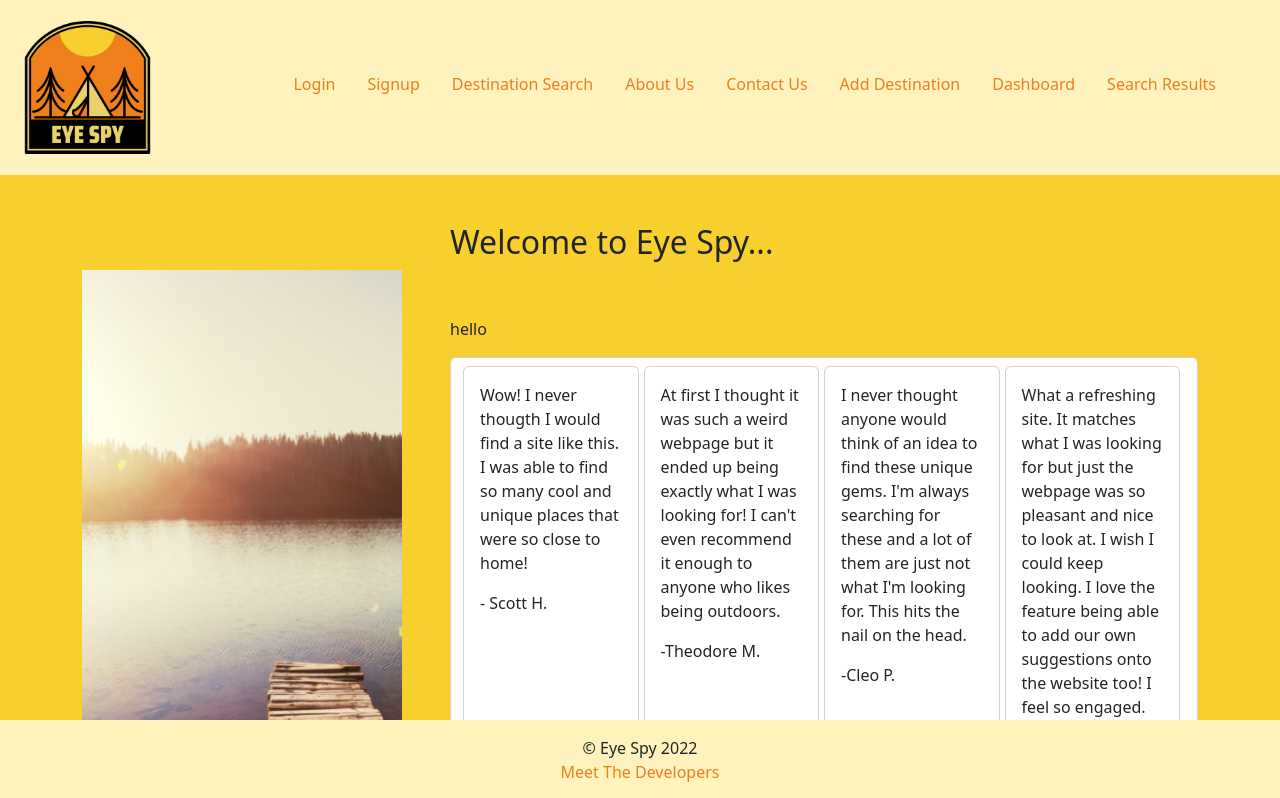
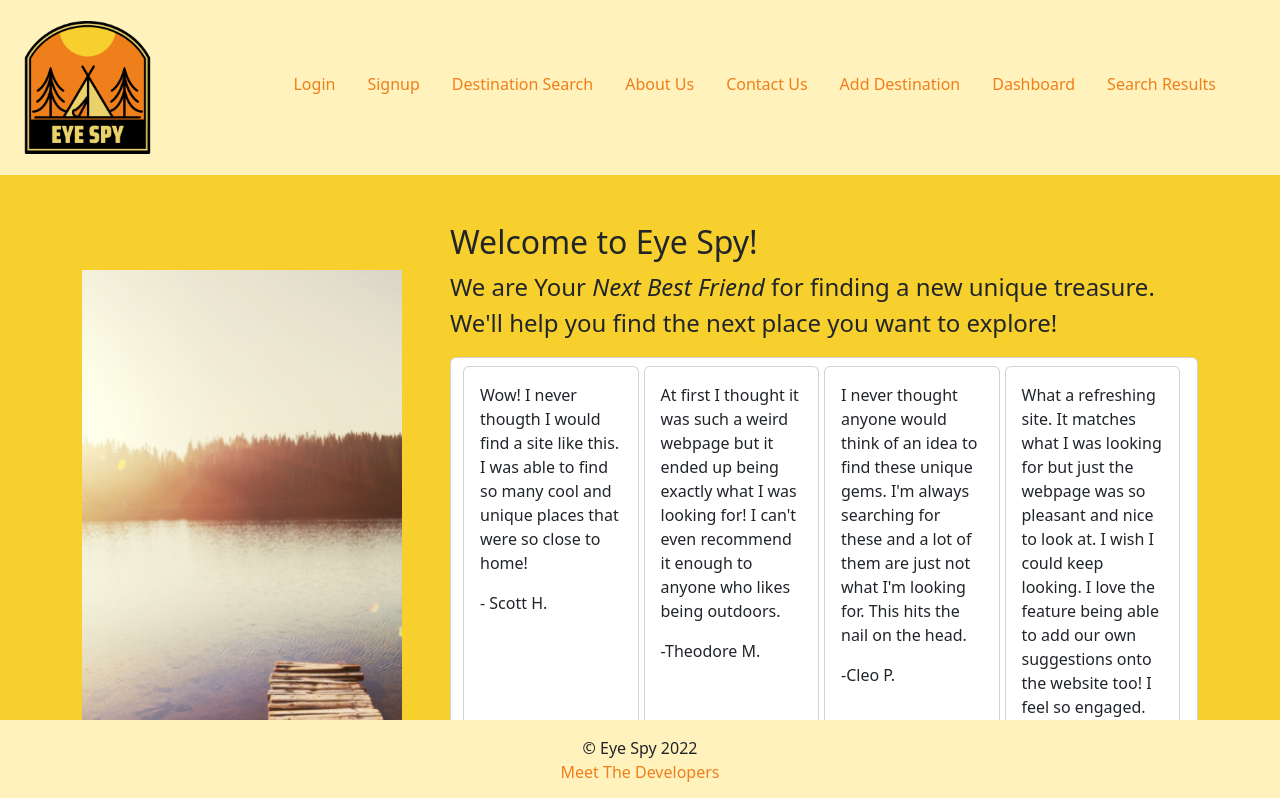
Before and after one commit to CaptainNate/Eye-Spy, a React (Create React App) app in the folder client/: page / in a window 1280 px wide. Shown: the top 798 px of the page. Built offline with nearby package versions, Linux system fonts and the light colour scheme.

Commit message:
Added styling to introduction

```diff
--- a/client/src/pages/LandingPage.js
+++ b/client/src/pages/LandingPage.js
@@ -15,10 +15,10 @@ function LandingPage() {
 
                 {/* webpage "introduction" */}
                 <div className="">
-                    <h2 className="">Welcome to Eye Spy...</h2>
-                    <br />
-                    <br />
-                    <p>hello</p>
+                    <h2 className="">Welcome to Eye Spy!</h2>
+                    {/* <br /> */}
+                    {/* <br /> */}
+                    <p class="fs-4 text">We are Your <em>Next Best Friend</em> for finding a new unique treasure. We'll help you find the next place you want to explore! </p>
     <div class="container-fluid py-2 card mb-3 scrolling-wrapper">
     {/* <h2 class="font-weight-light"></h2> */}
     <div class="d-flex flex-row flex-nowrap row g-0">
```
